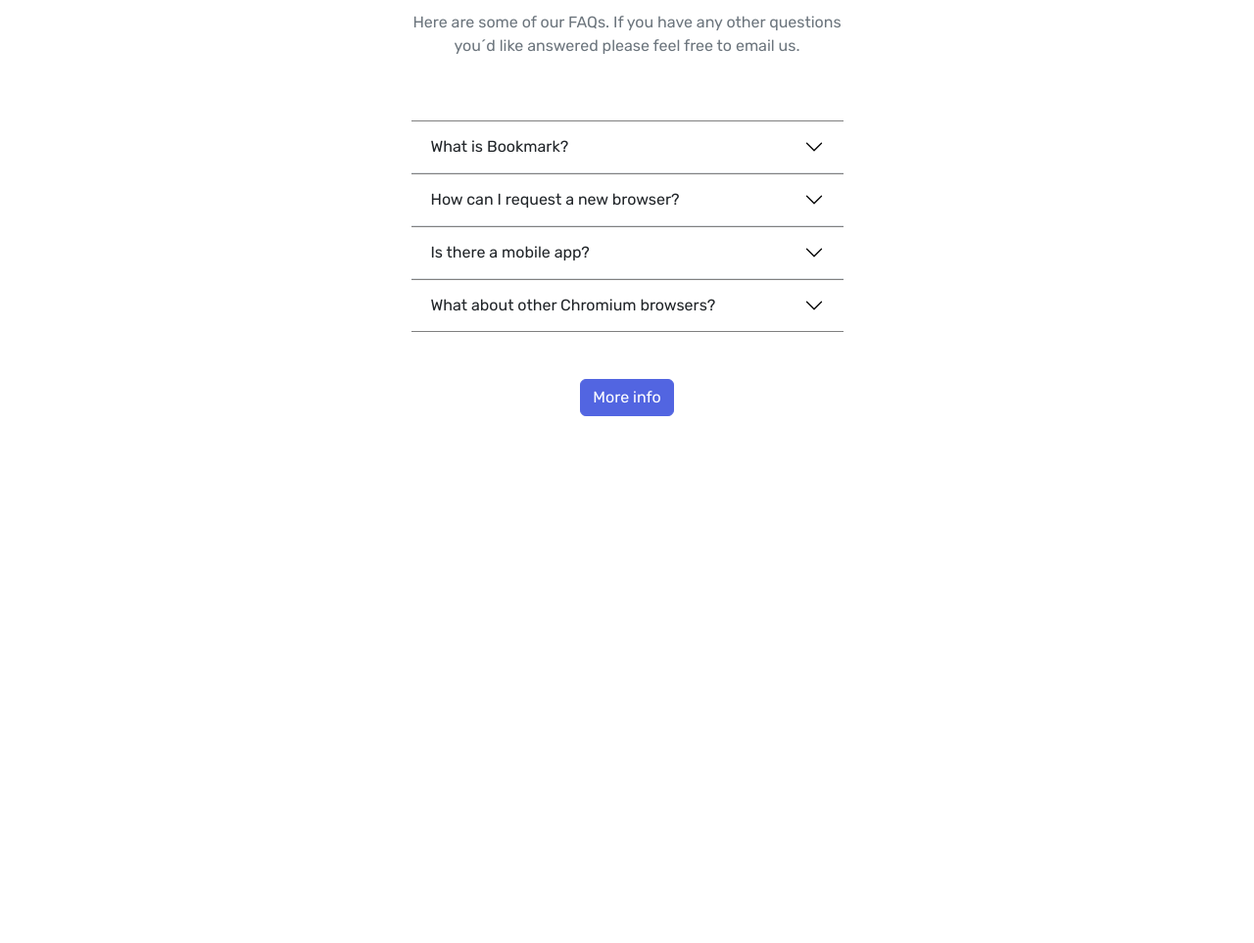
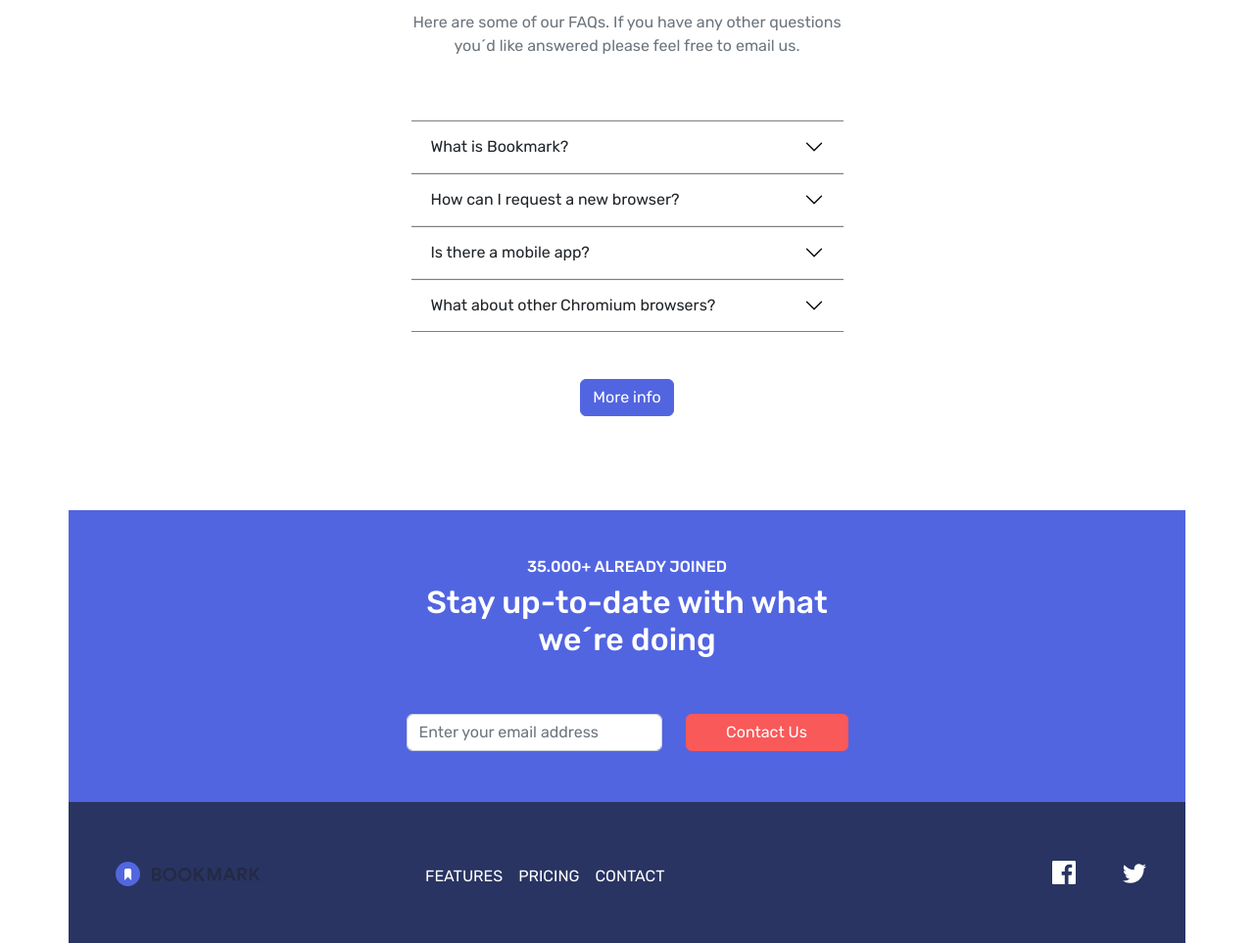
Before and after one commit to missvader/SPRINT-2, a website: page index.html in a window 1280 px wide. Shown: the part 2355-3318 px from the top of the page at 98% size. Before the commit the page ends 2780 px from the top, so only its background shows below. Drawn offline with nearby package versions, Linux system fonts and the light colour scheme.

Commit message:
Exercici 5. Nivell 2 complet

```diff
--- a/index.html
+++ b/index.html
@@ -231,12 +231,91 @@
       </div>
       <div class="row justify-content-center mt-5">
         <div class="col text-center">
-          <button class="btn btn-primary" type="submit">More info</button>
+          <button class="btn btn-primary mb-5" type="submit">More info</button>
         </div>
       </div>
     </div>
   </div>
+  <!--Exercici 5-->
+  <footer class="mt-5">
+    <div class="container bg-primary text-white  mt-5 pb-5">
+      <div class="row justify-content-center">
+        <div class="col-12 col-md-6 col-lg-5 text-center mt-5">
+          <h6>35.000+ ALREADY JOINED</h5>
+          <h2>Stay up-to-date with what we´re doing</h2>
+        </div>
+        <form action="" class="needs-validation" novalidate>
+          <div class="row  justify-content-center mt-5">
+            <div class=" col-12 col-md-5 col-lg-3 mb-1">
+              <div class="  form-outline position-relative">
+                <input type="email" class="form-control " id="inputEmail" placeholder="Enter your email address" required>
+
+                <div class="invalid-tooltip">Whoops, make sure it´s an email</div>
+                </div>
+
+            </div>
+            <div class=" d-grid col-12 col-md-3 col-lg-2">
+              <button type="submit" class="btn btn-secondary  text-white mb-1">Contact Us </button>
+            </div>
+          </div>
+        </form>
+      </div>
+    </div>
+    <div class="container container-footer dflex flex-column flex-md-row">
+      <nav class="navbar navbar-expand-sm container-fluid">
+        <div class="container-fluid justify-content-center justify-content-md-start my-4 col-md-4 col-lg-1 ms-lg-4">
+          <a class="navbar-brand" href="#">
+            <img src="./images/logo-bookmark.svg" alt="logo-bookmark">
+          </a>
+        </div>
+        <div class="container-fluid justify-content-center justify-content-lg-end mb-4 mt-md-5" >
+          <ul class="navbar-nav">
+            <li class="nav-item">
+              <a class="nav-link text-white text-center mb-3" href="#">FEATURES</a>
+            </li>
+            <li class="nav-item">
+              <a class="nav-link text-white text-center mb-3" href="#">PRICING</a>
+            </li>
+            <li class="nav-item">
+              <a class="nav-link text-white text-center mb-3" href="#">CONTACT</a>
+            </li>
+          </ul>
+        </div>
+        <div class="container-fluid justify-content-center justify-content-md-end">
+          <a href="#" class="social me-5">
+            <img src="./images/icon-facebook.svg" alt="facebook">
+          </a>
+          <a href="#" class="social me-lg-3">
+            <img src="./images/icon-twitter.svg" alt="twitter">
+          </a>
+        </div>
+      </nav>
+    </div>
+  </footer>
 
 </body>
-<script src="https://cdn.jsdelivr.net/npm/bootstrap@5.0.2/dist/js/bootstrap.bundle.min.js" integrity="sha384-MrcW6ZMFYlzcLA8Nl+NtUVF0sA7MsXsP1UyJoMp4YLEuNSfAP+JcXn/tWtIaxVXM" crossorigin="anonymous"></script>
+<script src="./node_modules/bootstrap/dist/js/bootstrap.js"></script>
+<script>
+  // Example starter JavaScript for disabling form submissions if there are invalid fields
+(function () {
+  'use strict'
+
+  // Fetch all the forms we want to apply custom Bootstrap validation styles to
+  var forms = document.querySelectorAll('.needs-validation')
+
+  // Loop over them and prevent submission
+  Array.prototype.slice.call(forms)
+    .forEach(function (form) {
+      form.addEventListener('submit', function (event) {
+        if (!form.checkValidity()) {
+          event.preventDefault()
+          event.stopPropagation()
+        }
+
+        form.classList.add('was-validated')
+      }, false)
+    })
+})()
+</script>
+
 </html>
--- a/main.scss
+++ b/main.scss
@@ -59,3 +59,6 @@
 #flush-headingFour{
   border-bottom: 1px solid gray;
 }
+.container-footer{
+  background-color: #293462;
+}
```
Also changed, not shown: css/main.min.css, 1 other file.
